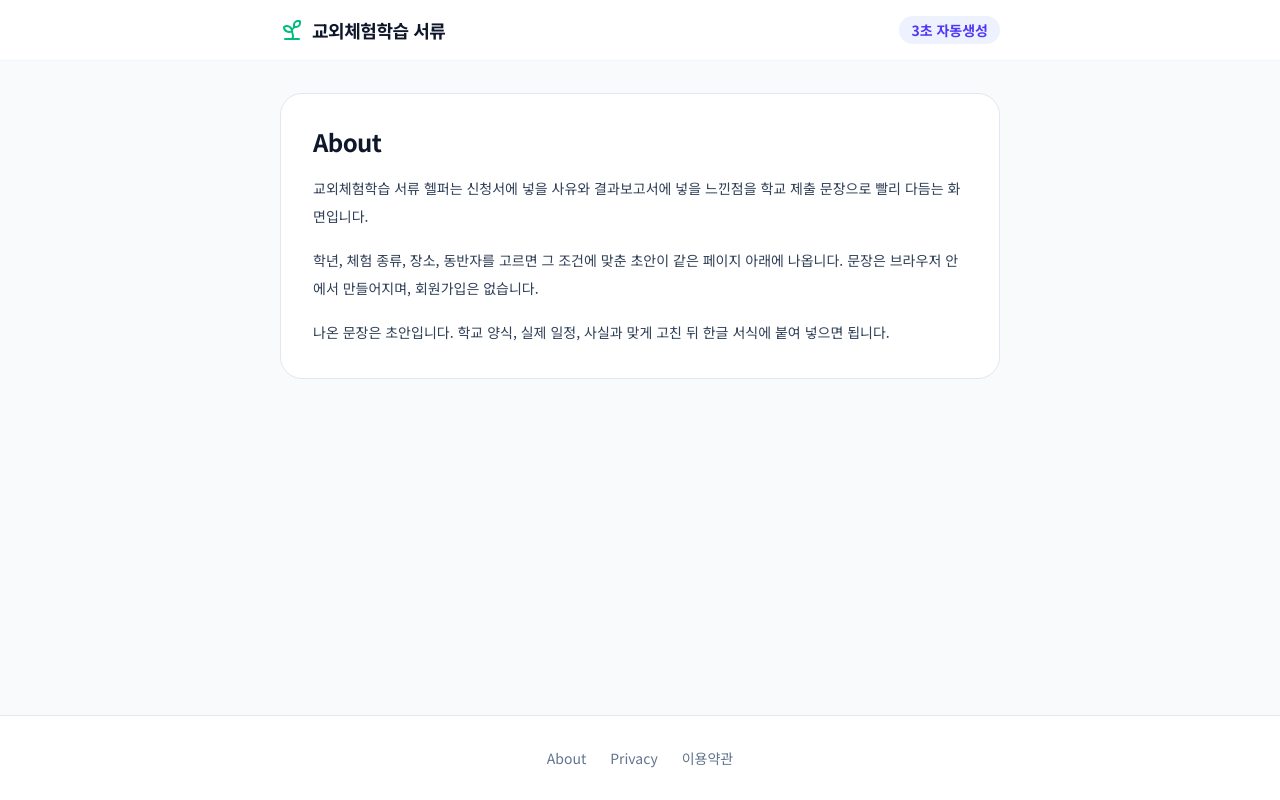
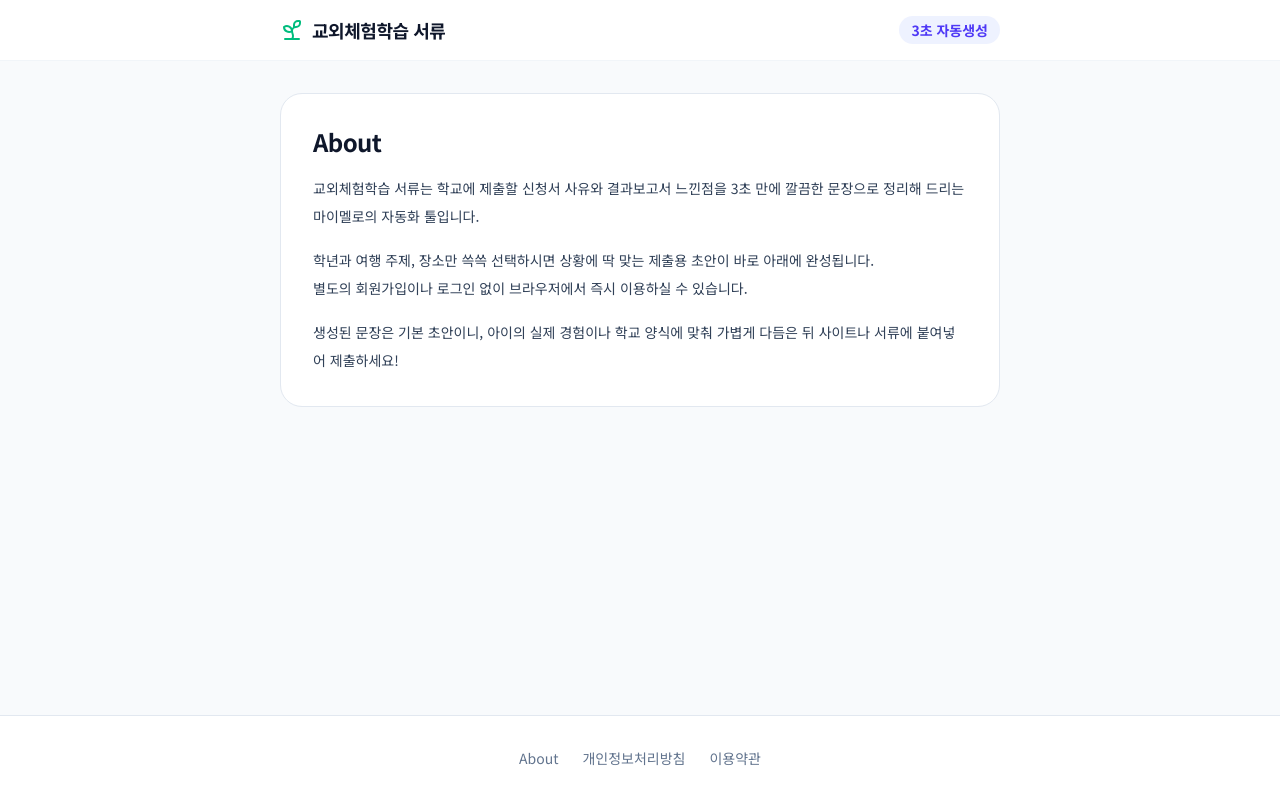
Before and after one commit to jhjer010819/field-trip, a Next.js app: page /about in a window 1280 px wide. Built offline with nearby package versions, Linux system fonts and the light colour scheme.

Commit message:
Update the About copy and privacy label
Replace the About page with the Mymallow description, and show 개인정보처리방침 in the footer and privacy page heading.

Co-authored-by: kimjh2007 <kimjh2007@gmail.com>

```diff
--- a/app/about/page.tsx
+++ b/app/about/page.tsx
@@ -14,13 +14,15 @@ export default function AboutPage() {
         <h1 className="text-2xl font-bold tracking-tight">About</h1>
         <div className="mt-4 space-y-4 text-sm leading-7 text-slate-700">
           <p>
-            교외체험학습 서류 헬퍼는 신청서에 넣을 사유와 결과보고서에 넣을 느낀점을 학교 제출 문장으로 빨리 다듬는 화면입니다.
+            교외체험학습 서류는 학교에 제출할 신청서 사유와 결과보고서 느낀점을 3초 만에 깔끔한 문장으로 정리해 드리는 마이멜로의 자동화 툴입니다.
           </p>
           <p>
-            학년, 체험 종류, 장소, 동반자를 고르면 그 조건에 맞춘 초안이 같은 페이지 아래에 나옵니다. 문장은 브라우저 안에서 만들어지며, 회원가입은 없습니다.
+            학년과 여행 주제, 장소만 쓱쓱 선택하시면 상황에 딱 맞는 제출용 초안이 바로 아래에 완성됩니다.
+            <br />
+            별도의 회원가입이나 로그인 없이 브라우저에서 즉시 이용하실 수 있습니다.
           </p>
           <p>
-            나온 문장은 초안입니다. 학교 양식, 실제 일정, 사실과 맞게 고친 뒤 한글 서식에 붙여 넣으면 됩니다.
+            생성된 문장은 기본 초안이니, 아이의 실제 경험이나 학교 양식에 맞춰 가볍게 다듬은 뒤 사이트나 서류에 붙여넣어 제출하세요!
           </p>
         </div>
       </article>
--- a/app/privacy/page.tsx
+++ b/app/privacy/page.tsx
@@ -3,7 +3,7 @@ import type { Metadata } from "next";
 import { SiteFrame } from "@/components/site-frame";
 
 export const metadata: Metadata = {
-  title: "Privacy — 교외체험학습 서류 헬퍼",
+  title: "개인정보처리방침 — 교외체험학습 서류 헬퍼",
   description: "교외체험학습 서류 헬퍼의 개인정보처리방침입니다.",
 };
 
@@ -11,7 +11,7 @@ export default function PrivacyPage() {
   return (
     <SiteFrame>
       <article className="rounded-3xl border border-slate-200 bg-white p-6 sm:p-8">
-        <h1 className="text-2xl font-bold tracking-tight">Privacy</h1>
+        <h1 className="text-2xl font-bold tracking-tight">개인정보처리방침</h1>
         <p className="mt-2 text-sm text-slate-500">시행 2026년 11월 8일</p>
         <div className="mt-4 space-y-4 text-sm leading-7 text-slate-700">
           <p>
--- a/components/site-footer.tsx
+++ b/components/site-footer.tsx
@@ -3,12 +3,12 @@ import Link from "next/link";
 export function SiteFooter() {
   return (
     <footer className="mt-auto border-t border-slate-200 bg-white">
-      <nav className="mx-auto flex w-full max-w-3xl items-center justify-center gap-6 px-4 py-8 text-sm text-slate-500">
+      <nav className="mx-auto flex w-full max-w-3xl flex-wrap items-center justify-center gap-x-6 gap-y-2 px-4 py-8 text-sm text-slate-500">
         <Link href="/about" className="hover:text-slate-800">
           About
         </Link>
         <Link href="/privacy" className="hover:text-slate-800">
-          Privacy
+          개인정보처리방침
         </Link>
         <Link href="/terms" className="hover:text-slate-800">
           이용약관
```
